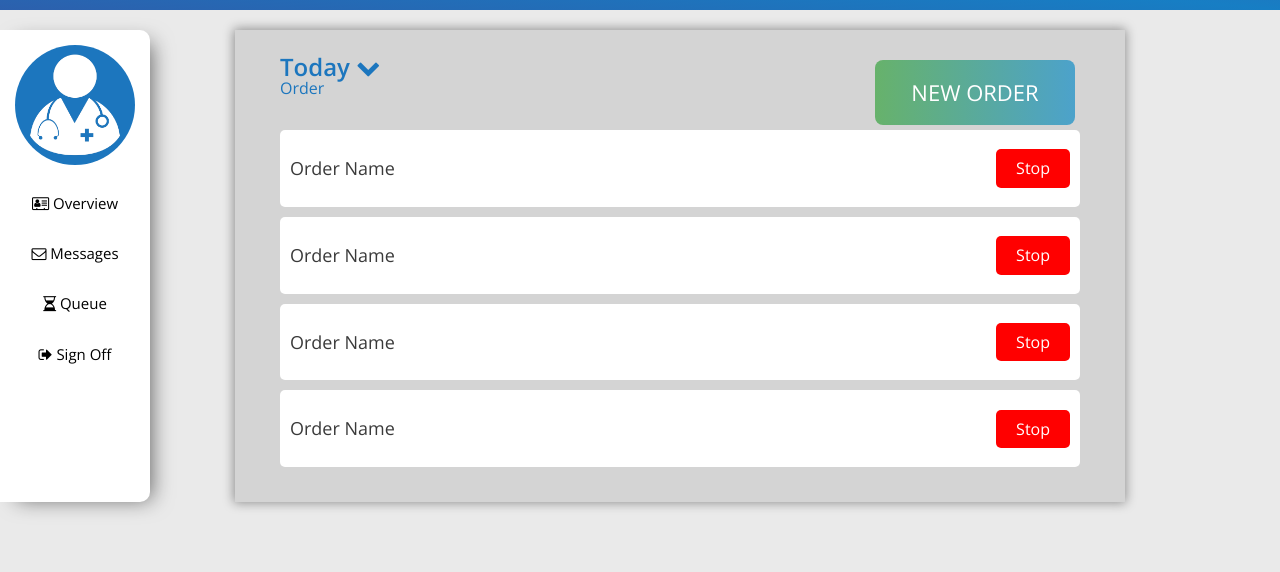
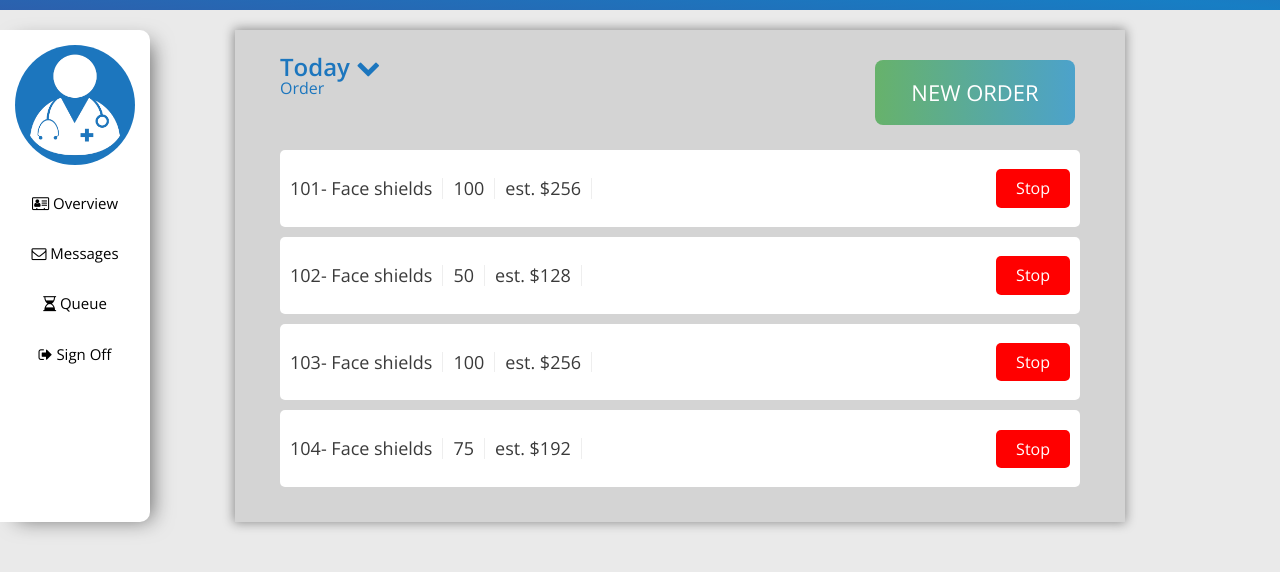
Before and after one commit to angelo-martinez/pantherhacks-hackathon, a Gatsby site: page /dashboard in a window 1280 px wide. Shown: the part 90-662 px from the top of the page. Built offline with nearby package versions, Linux system fonts and the light colour scheme; Gatsby itself is replaced by a stand-in of ours.

Commit message:
finished updates to the dashboard

```diff
--- a/src/css/dashboard.css
+++ b/src/css/dashboard.css
@@ -96,6 +96,7 @@ body {
   display: flex;
   justify-content: space-between;
   color: #1c76be;
+  margin-bottom: 20px;
 }
 
 .dashboard-top__dropdown {
@@ -118,8 +119,20 @@ body {
 
 .cancel-btn {
   background-color: red;
+  cursor: pointer;
   color: white;
   border: 0;
   border-radius: 5px;
   padding: 10px 20px;
 }
+
+.order-details {
+  display: flex;
+}
+
+.order-details p {
+  height: 100%;
+  margin-right: 10px;
+  padding-right: 10px;
+  border-right: 1.5px solid #eee;
+}
--- a/src/pages/dashboard.js
+++ b/src/pages/dashboard.js
@@ -60,19 +60,35 @@ const DashboardPage = () => {
           </div>
           <div className="dashboard-content">
             <div className="order-box">
-              <p>Order Name</p>
+              <div className="order-details">
+                <p>101- Face shields</p>
+                <p>100</p>
+                <p>est. $256</p>
+              </div>
               <button class="cancel-btn">Stop</button>
             </div>
             <div className="order-box">
-              <p>Order Name</p>
+              <div className="order-details">
+                <p>102- Face shields</p>
+                <p>50</p>
+                <p>est. $128</p>
+              </div>
               <button class="cancel-btn">Stop</button>
             </div>
             <div className="order-box">
-              <p>Order Name</p>
+              <div className="order-details">
+                <p>103- Face shields</p>
+                <p>100</p>
+                <p>est. $256</p>
+              </div>
               <button class="cancel-btn">Stop</button>
             </div>
             <div className="order-box">
-              <p>Order Name</p>
+              <div className="order-details">
+                <p>104- Face shields</p>
+                <p>75</p>
+                <p>est. $192</p>
+              </div>
               <button class="cancel-btn">Stop</button>
             </div>
           </div>
--- a/src/pages/register.js
+++ b/src/pages/register.js
@@ -137,7 +137,7 @@ const RegisterPage = () => {
           <Link
             to="/dashboard"
             className="btn"
-            style={{ width: "fit-content", margin: "0 auto", display: "block" }}
+            style={{ width: "250px", margin: "0 auto", display: "block" }}
             onClick={createAccount}
           >
             <span>Create Account</span>
```
